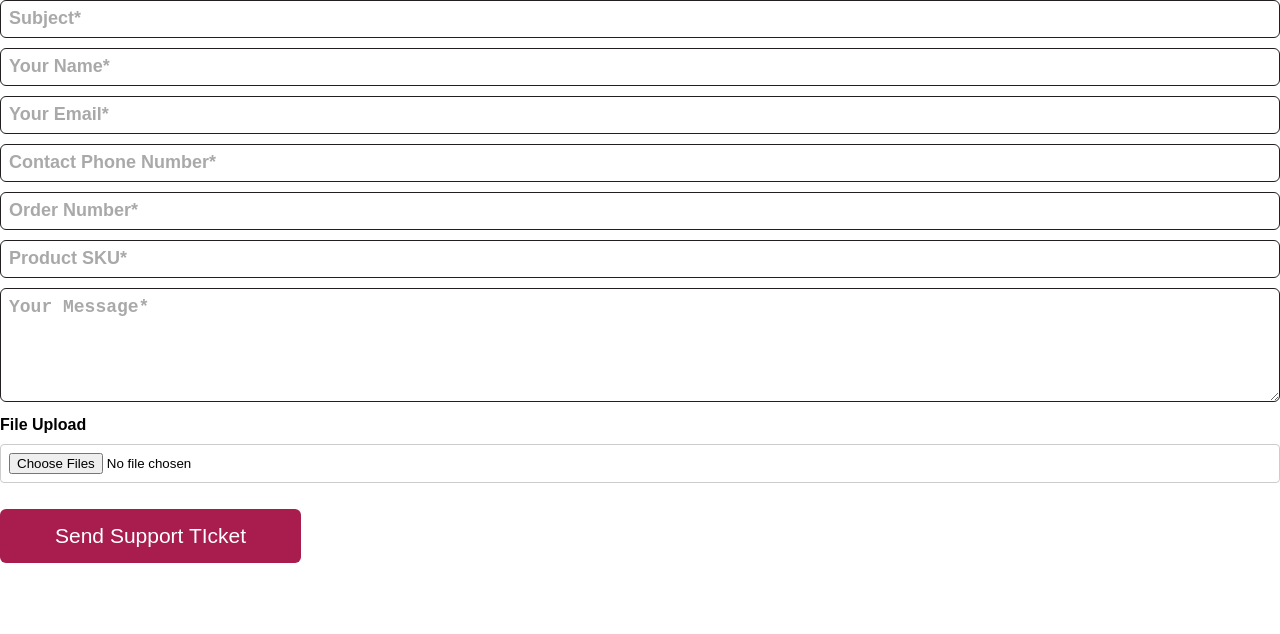
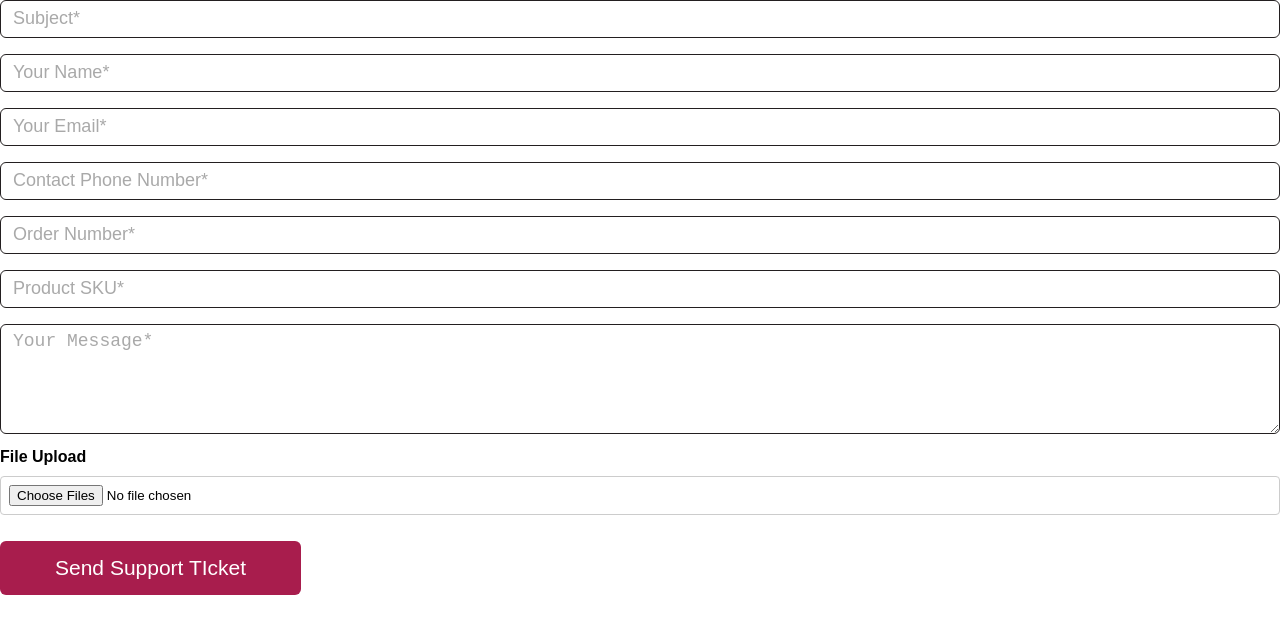
Before and after one commit to nakovabv/Zendesk-From, a website: page index.html in a window 1280 px wide. Drawn offline with Linux system fonts and the light colour scheme.

Commit message:
Update CSS and Style

```diff
--- a/style.css
+++ b/style.css
@@ -42,6 +42,8 @@ input.form-control.contact-form {
   border: 1px solid #231f20;
   border-radius: 6px;
   font-size: 14px;
+  margin-bottom: 16px;
+  padding: 6px 12px;
 }
 
 textarea.form-control.contact-form {
@@ -49,6 +51,7 @@ textarea.form-control.contact-form {
   border: 1px solid #231f20;
   border-radius: 6px;
   font-size: 14px;
+  padding: 6px 12px;
 }
 
 .form-control:focus {
@@ -63,7 +66,7 @@ textarea.form-control.contact-form {
 input.form-control.contact-form::placeholder,
 textarea.form-control.contact-form::placeholder {
   font-size: 18px !important;
-  font-weight: 600 !important;
+  font-weight: 500 !important;
   color: darkgrey !important;
 }
 
```
